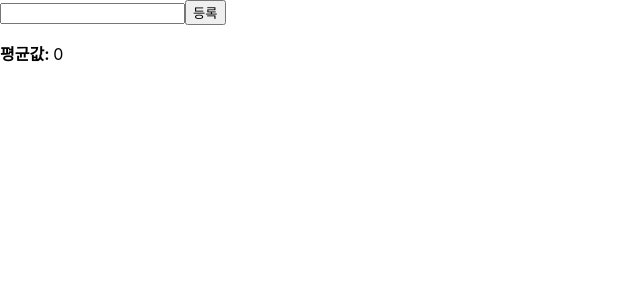
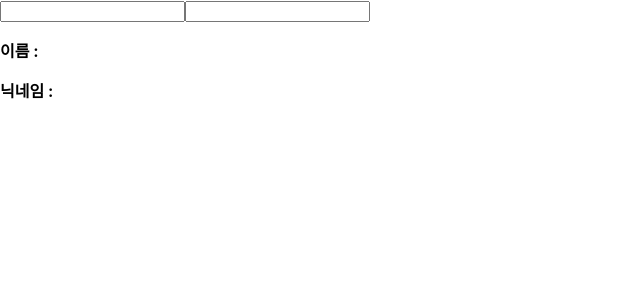
Before and after one commit to develup8/react_lv1, a React (Create React App) app in the folder hooks-tutorial/: page / in a window 1280 px wide. Shown: the top 300 px of the page, without its empty margins (0-640 px from the left). Built offline with nearby package versions, Linux system fonts and the light colour scheme.

Commit message:
커스텀 Hooks 만들기 - 여러 컴포넌트에서 비슷한 기능을 공유할 경우 Hook를 만들면 된다. - 다른 개발자가 만든 hooks도 라이브러리로 설치하여 사용할 수 있다.

```diff
--- a/hooks-tutorial/src/App.js
+++ b/hooks-tutorial/src/App.js
@@ -1,8 +1,8 @@
 import React from "react";
-import Average from "./Average";
+import Info from "./Info";
 
 const App = () => {
-  return <Average />;
+  return <Info />;
 };
 
 export default App;
--- a/hooks-tutorial/src/Info.js
+++ b/hooks-tutorial/src/Info.js
@@ -1,27 +1,18 @@
-import React, { useReducer } from "react";
-
-function reducer(state, action) {
-  return {
-    ...state,
-    [action.name]: action.value,
-  };
-}
+import React from "react";
+import useInputs from "./useInputs";
 
 const Info = () => {
-  const [state, dispatch] = useReducer(reducer, {
+  const [state, onChange] = useInputs({
     name: "",
     nickname: "",
   });
   const { name, nickname } = state;
-  const onChannge = (e) => {
-    dispatch(e.target);
-  };
 
   return (
     <div>
       <div>
-        <input name="name" value={name} onChange={onChannge} />
-        <input name="nickname" value={nickname} onChange={onChannge} />
+        <input name="name" value={name} onChange={onChange} />
+        <input name="nickname" value={nickname} onChange={onChange} />
       </div>
       <div>
         <p>
--- /dev/null
+++ b/hooks-tutorial/src/useInputs.js
@@ -0,0 +1,16 @@
+import { useReducer } from "react";
+
+function reducer(state, action) {
+  return {
+    ...state,
+    [action.name]: action.value,
+  };
+}
+
+export default function useInputs(initialForm) {
+  const [state, dispatch] = useReducer(reducer, initialForm);
+  const onChange = (e) => {
+    dispatch(e.target);
+  };
+  return [state, onChange];
+}
```
